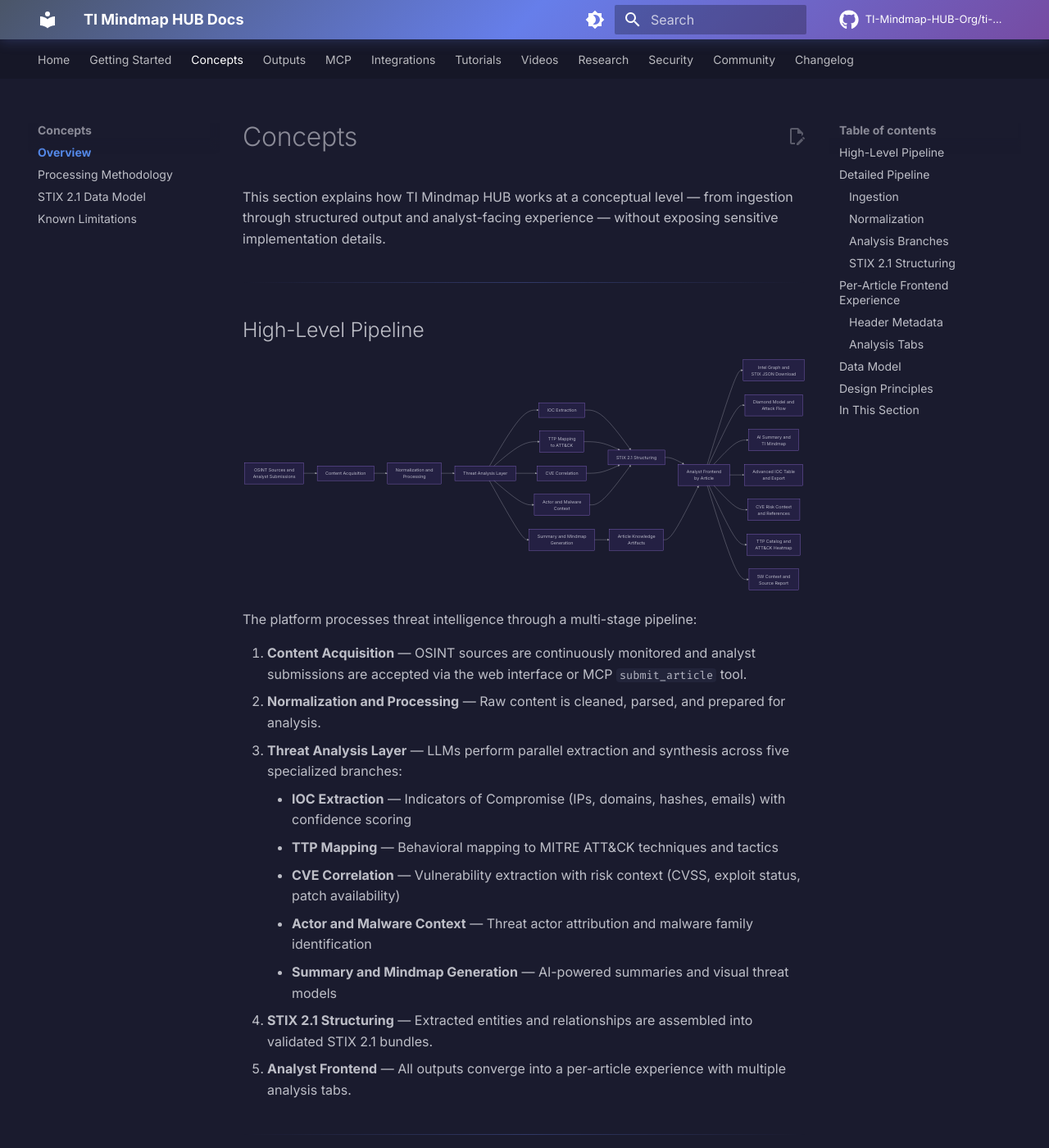
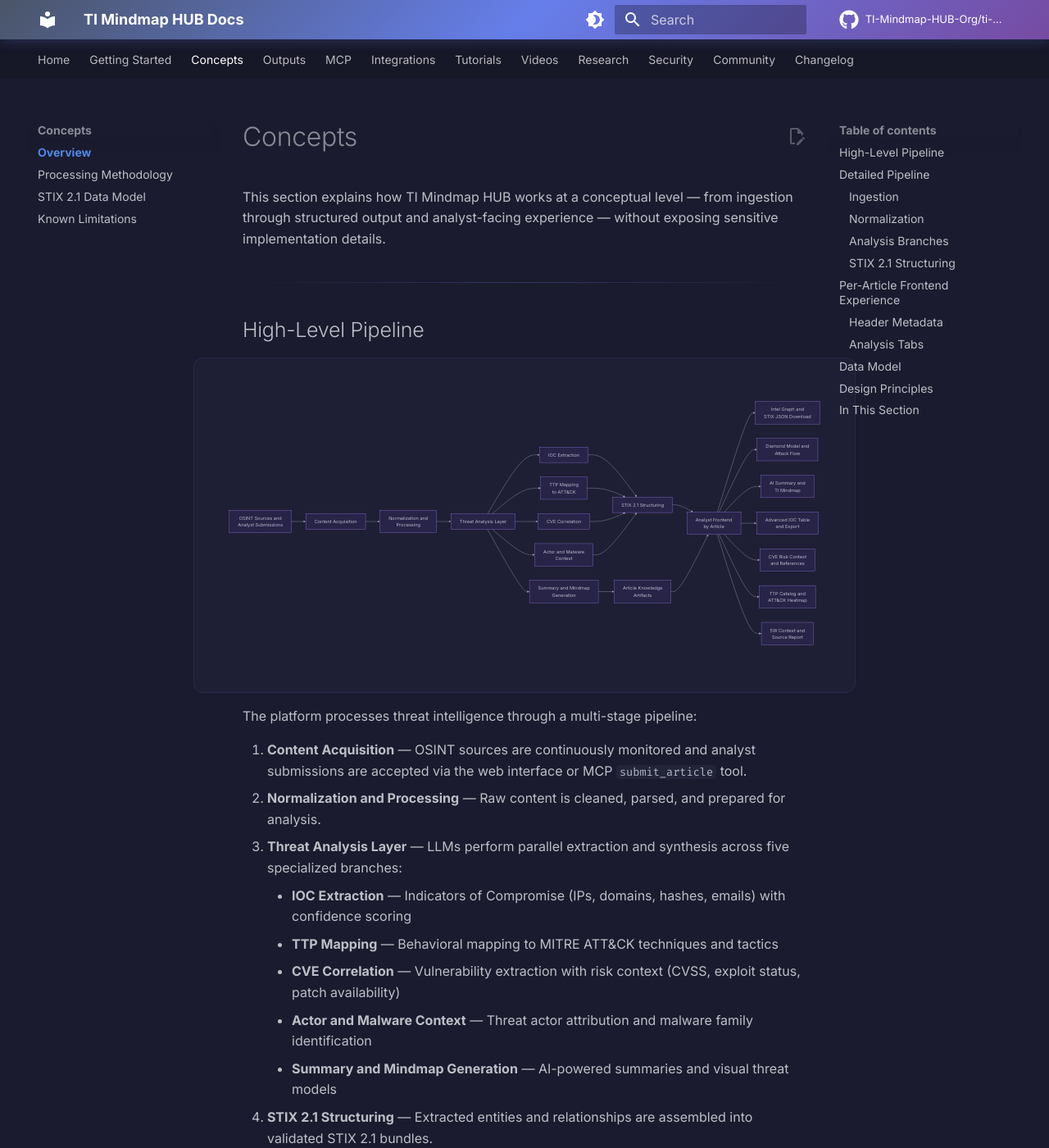
Before and after one commit to TI-Mindmap-HUB-Org/ti-mindmap-hub-research, an MkDocs documentation site: the page built from docs/concepts/index.md, in a window 1280 px wide and 1400 px high. Shown: the whole window at 82% size. Built offline with MkDocs 1.6.1 and Material for MkDocs 9.7.7, drawn with Linux system fonts in a browser that asks for light colours; comment, search, counter and statistics services are not loaded.

Commit message:
style: expand Mermaid diagrams for better readability
- Add CSS breakout for Mermaid containers beyond content column width
- Set min-width 900px for horizontal flowcharts to prevent node compression
- Add subtle background and border framing in both dark and light themes
- Responsive: larger breakout on wide screens, scroll fallback on mobile
- Custom scrollbar styling matching the design system

https://claude.ai/code/session_017sAU697Zq7dg9TwpPELdfn

```diff
--- a/docs/assets/stylesheets/extra.css
+++ b/docs/assets/stylesheets/extra.css
@@ -426,6 +426,88 @@
 }
 
 /* ==========================================================================
+   Mermaid Diagrams — Expanded width for readability
+   ========================================================================== */
+
+/* Container: break out of content column for more breathing room */
+.md-typeset pre.mermaid,
+.md-typeset .mermaid {
+  overflow-x: auto;
+  overflow-y: hidden;
+  margin-left: -1.5rem;
+  margin-right: -1.5rem;
+  width: calc(100% + 3rem);
+  padding: 2rem 1.5rem;
+  border-radius: var(--hub-radius);
+  scrollbar-width: thin;
+}
+
+[data-md-color-scheme="slate"] .md-typeset pre.mermaid,
+[data-md-color-scheme="slate"] .md-typeset .mermaid {
+  background: rgba(34, 36, 58, 0.5);
+  border: 1px solid rgba(102, 126, 234, 0.12);
+}
+
+[data-md-color-scheme="default"] .md-typeset pre.mermaid,
+[data-md-color-scheme="default"] .md-typeset .mermaid {
+  background: rgba(102, 126, 234, 0.03);
+  border: 1px solid rgba(102, 126, 234, 0.1);
+}
+
+/* SVG: ensure diagrams render at full size without compression */
+.md-typeset .mermaid svg {
+  max-width: none !important;
+  height: auto !important;
+  min-height: 300px;
+  display: block;
+  margin: 0 auto;
+}
+
+/* Horizontal (LR) flowcharts need extra width to avoid node compression */
+.md-typeset .mermaid svg[aria-roledescription="flowchart-v2"] {
+  min-width: 900px;
+}
+
+/* Scrollbar styling for diagram overflow */
+.md-typeset pre.mermaid::-webkit-scrollbar,
+.md-typeset .mermaid::-webkit-scrollbar {
+  height: 6px;
+}
+
+.md-typeset pre.mermaid::-webkit-scrollbar-thumb,
+.md-typeset .mermaid::-webkit-scrollbar-thumb {
+  background: rgba(102, 126, 234, 0.3);
+  border-radius: 3px;
+}
+
+.md-typeset pre.mermaid::-webkit-scrollbar-track,
+.md-typeset .mermaid::-webkit-scrollbar-track {
+  background: transparent;
+}
+
+/* Larger breakout on wider screens */
+@media (min-width: 1220px) {
+  .md-typeset pre.mermaid,
+  .md-typeset .mermaid {
+    margin-left: -3rem;
+    margin-right: -3rem;
+    width: calc(100% + 6rem);
+    padding: 2.5rem 2rem;
+  }
+}
+
+/* Mobile: no breakout, just scroll */
+@media (max-width: 768px) {
+  .md-typeset pre.mermaid,
+  .md-typeset .mermaid {
+    margin-left: -0.5rem;
+    margin-right: -0.5rem;
+    width: calc(100% + 1rem);
+    padding: 1.25rem 0.75rem;
+  }
+}
+
+/* ==========================================================================
    Smooth transitions for scheme toggle
    ========================================================================== */
 body,
```
